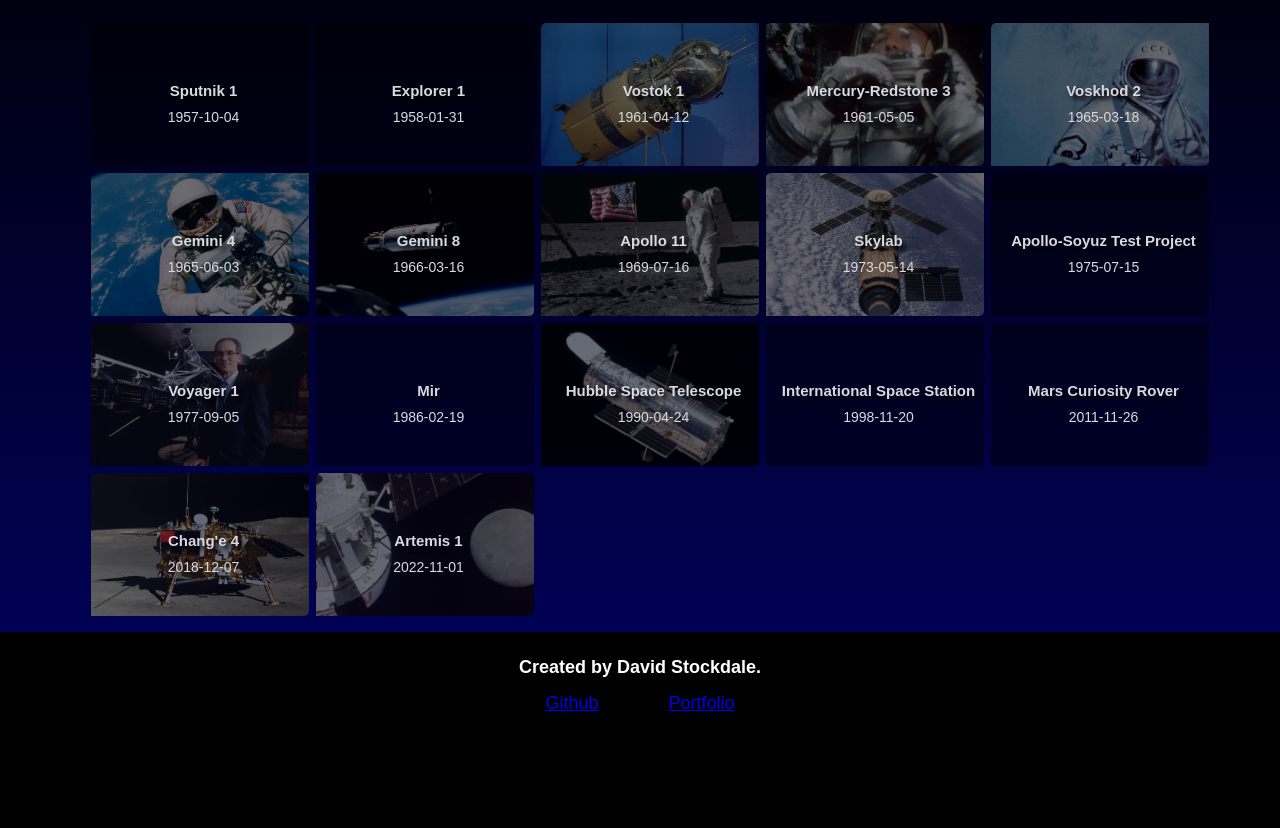
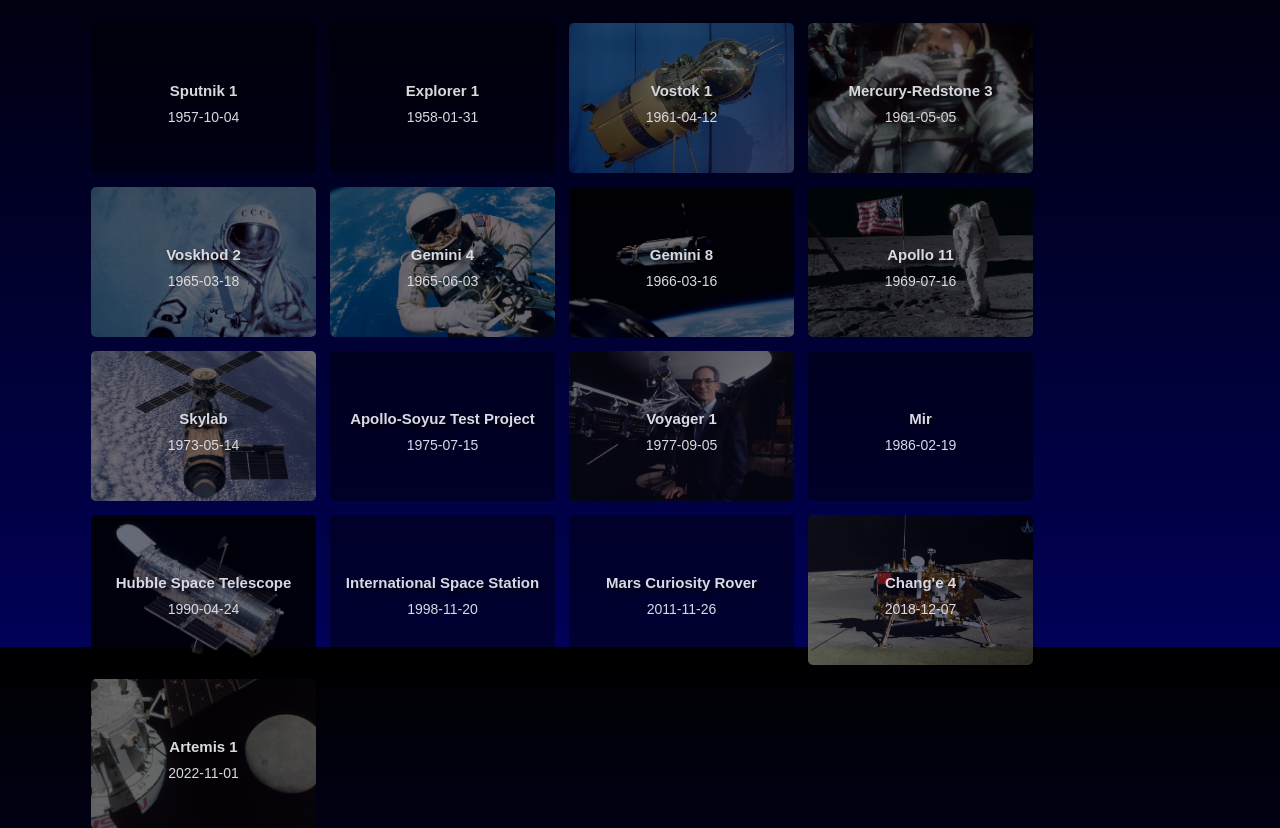
Before and after one commit to dstock3/spacerace, a Flask app: page /timeline in a window 1280 px wide. Shown: the part 153-981 px from the top of the page. Before the commit the page ends 864 px from the top, so only its background shows below. Run offline with Flask 2, Linux system fonts and the light colour scheme.

Commit message:
made stylistic adjustments to timeline.

```diff
--- a/static/css/timeline.css
+++ b/static/css/timeline.css
@@ -11,17 +11,21 @@
     overflow: hidden;
     list-style: none;
     border-radius: 5px;
+    display: flex;
+    flex-direction: column;
+    align-items: center;
+    justify-content: center;
+    margin: 7px;
+    border-radius: 5px;
 }
 
 .timeline-item {
     display: flex;
     flex-direction: column;
+    justify-content: center;
     align-items: center;
-    justify-content: center;
-    width: 225px;
-    height: 150px;
-    margin: 7px;
-    border-radius: 5px;
+    width: 100%;
+    height: 100%;
     box-shadow: 1px 1px 2px rgba(0, 0, 0, 0.5);
     background-size: cover;
     background-position: center;
```
